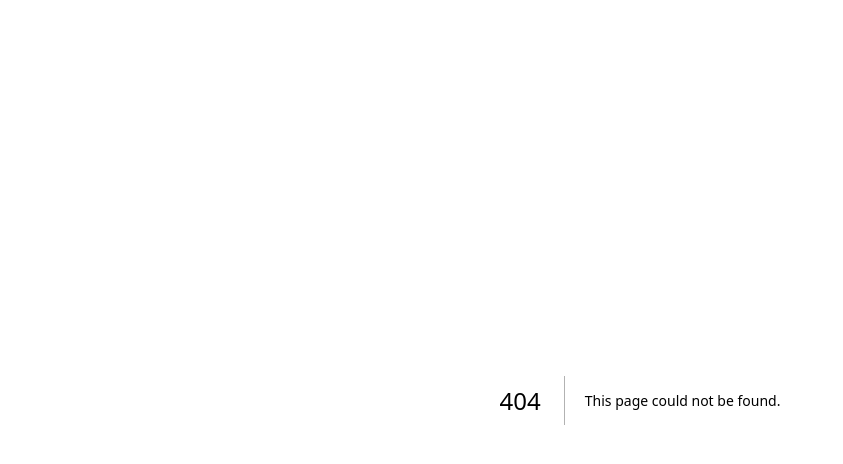
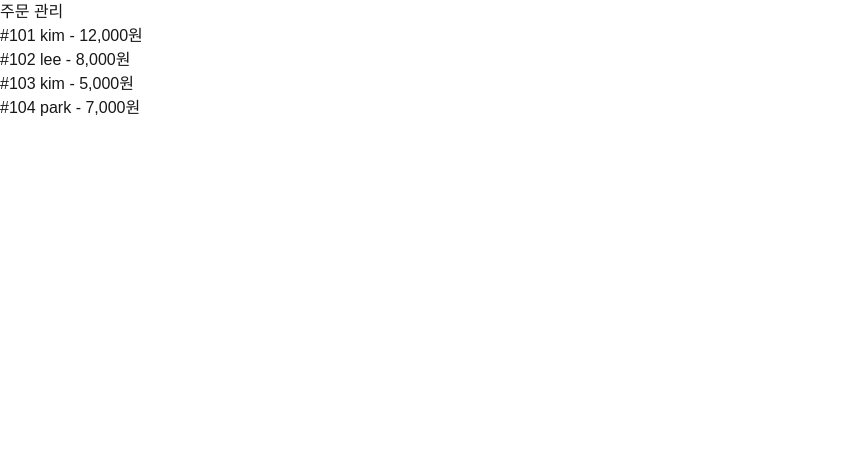
Before and after one commit to seungwoo7050/node-workspace, a Next.js app in the folder order-console-next/: page /orders in a window 1280 px wide. Before the commit this address had no page. Shown: the top 464 px of the page, without its empty margins (0-843 px from the left). Built offline with nearby package versions, Linux system fonts and the light colour scheme.

Commit message:
feat(web): 주문 목록 서버 컴포넌트
표시가 없으면 서버 컴포넌트다.
서버에서 데이터를 받아 HTML로 그려 내려 준다.

```diff
--- /dev/null
+++ b/order-console-next/app/orders/page.tsx
@@ -0,0 +1,17 @@
+import Link from "next/link";
+import { ORDERS } from "@/lib/api";
+
+export default function OrdersPage() {
+  return (
+    <main>
+      <h1>주문 관리</h1>
+      <ul>
+        {ORDERS.map((o) => (
+          <li key={o.id}>
+            <Link href={`/orders/${o.id}`}>#{o.id} {o.user} - {o.price.toLocaleString()}원</Link>
+          </li>
+        ))}
+      </ul>
+    </main>
+  )
+}
```
